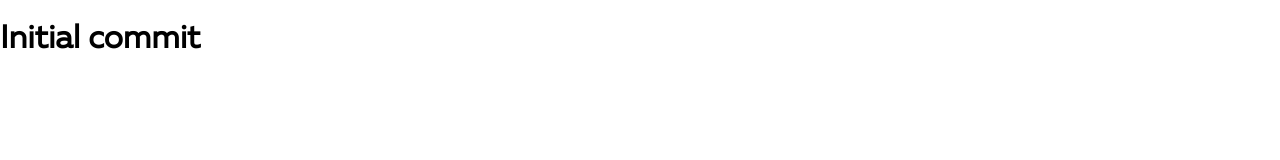
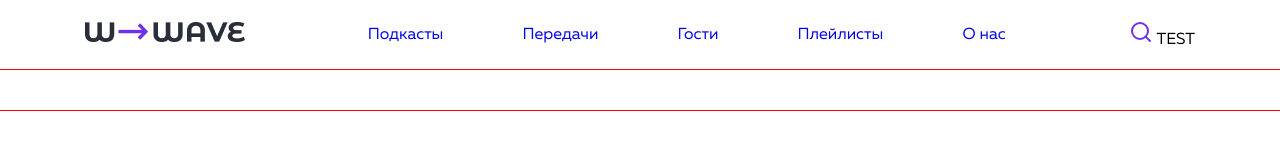
Before and after one commit to vi7ali/w-wave, a plain HTML site: page index.html in a window 1280 px wide. Drawn offline with Linux system fonts and the light colour scheme.

Commit message:
Start header

```diff
--- a/css/style.css
+++ b/css/style.css
@@ -108,8 +108,42 @@ body {
   width: 100vw;
 }
 
-.section__inner {
+.inner {
   max-width: 1150px;
   margin: 0 auto;
   padding: 0 20px;
 }
+
+/* Header */
+
+.header {
+  flex-direction: column;
+}
+
+.header__container {
+  width: 100vw;
+  padding: 20px 0;
+  border-bottom: 1px solid red;
+}
+
+.nav__logo {
+  max-width: 160px;
+}
+
+.links {
+  justify-content: space-between;
+  flex-grow: 1;
+  max-width: 638px;
+
+  padding: 0;
+}
+
+.links__link {
+  text-decoration: none;
+  font-size: 1.6rem;
+}
+
+.nav {
+  justify-content: space-between;
+  align-items: center;
+}
--- a/index.html
+++ b/index.html
@@ -11,6 +11,50 @@
   <title>W-Wave</title>
 </head>
 <body>
-  <h1>Initial commit</h1>
+  <header class="header flex">
+    <div class="header__container">
+      <nav class="nav inner flex">
+        <a class="nav__item" aria-label="Логотип" href="#">
+          <img class="header__logo" src="img/logo.png" alt="Логотип">
+        </a>
+
+        <ul class="nav__item links list-reset flex">
+          <li class="links__item">
+            <a class="links__link" href="#">Подкасты</a>
+          </li>
+          <li class="links__item">
+            <a class="links__link" href="#">Передачи</a>
+          </li>
+          <li class="links__item">
+            <a class="links__link" href="#">Гости</a>
+          </li>
+          <li class="links__item">
+            <a class="links__link" href="#">Плейлисты</a>
+          </li>
+          <li class="links__item">
+            <a class="links__link" href="#">О нас</a>
+          </li>
+        </ul>
+
+        <div class="nav__item buttons">
+          <button class="btn-reset buttons__search">
+            <svg width="24" height="24" viewBox="0 0 24 24" fill="none" xmlns="http://www.w3.org/2000/svg">
+              <path d="M11 19C15.4183 19 19 15.4183 19 11C19 6.58172 15.4183 3 11 3C6.58172 3 3 6.58172 3 11C3 15.4183 6.58172 19 11 19Z" stroke="#6D31EE" stroke-width="2" stroke-linecap="round" stroke-linejoin="round"/>
+              <path d="M20.9999 21L16.6499 16.65" stroke="#6D31EE" stroke-width="2" stroke-linecap="round" stroke-linejoin="round"/>
+            </svg>
+          </button>
+
+          <button class="btn-reset buttons__login">
+            TEST
+          </button>
+        </div>
+
+      </nav>
+    </div>
+
+    <nav class="header__container">
+
+    </nav>
+  </header>
 </body>
 </html>
```
